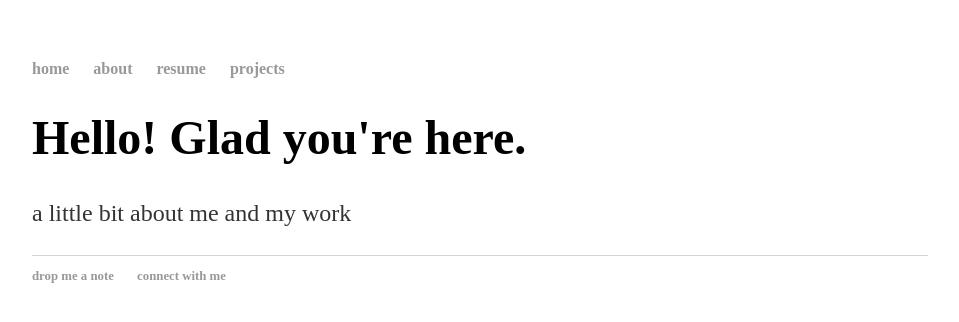
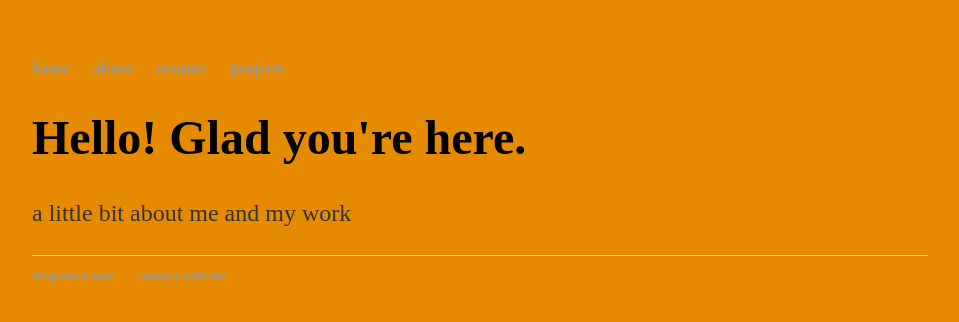
Before and after one commit to amanda-t2/amanda-t2.github.io, a Jekyll site: the page built from index.html, in a window 1280 px wide. Shown: the top 322 px of the page, without its empty margins (160-1119 px from the left). Built offline with Jekyll 4.4.1, drawn with Linux system fonts in a browser that asks for light colours.

Commit message:
Update main.css

```diff
--- a/css/main.css
+++ b/css/main.css
@@ -1,3 +1,6 @@
+body {
+    background-color: #e68a00;
+}
 body {
     margin: 60px auto;
     width: 70%;
```
